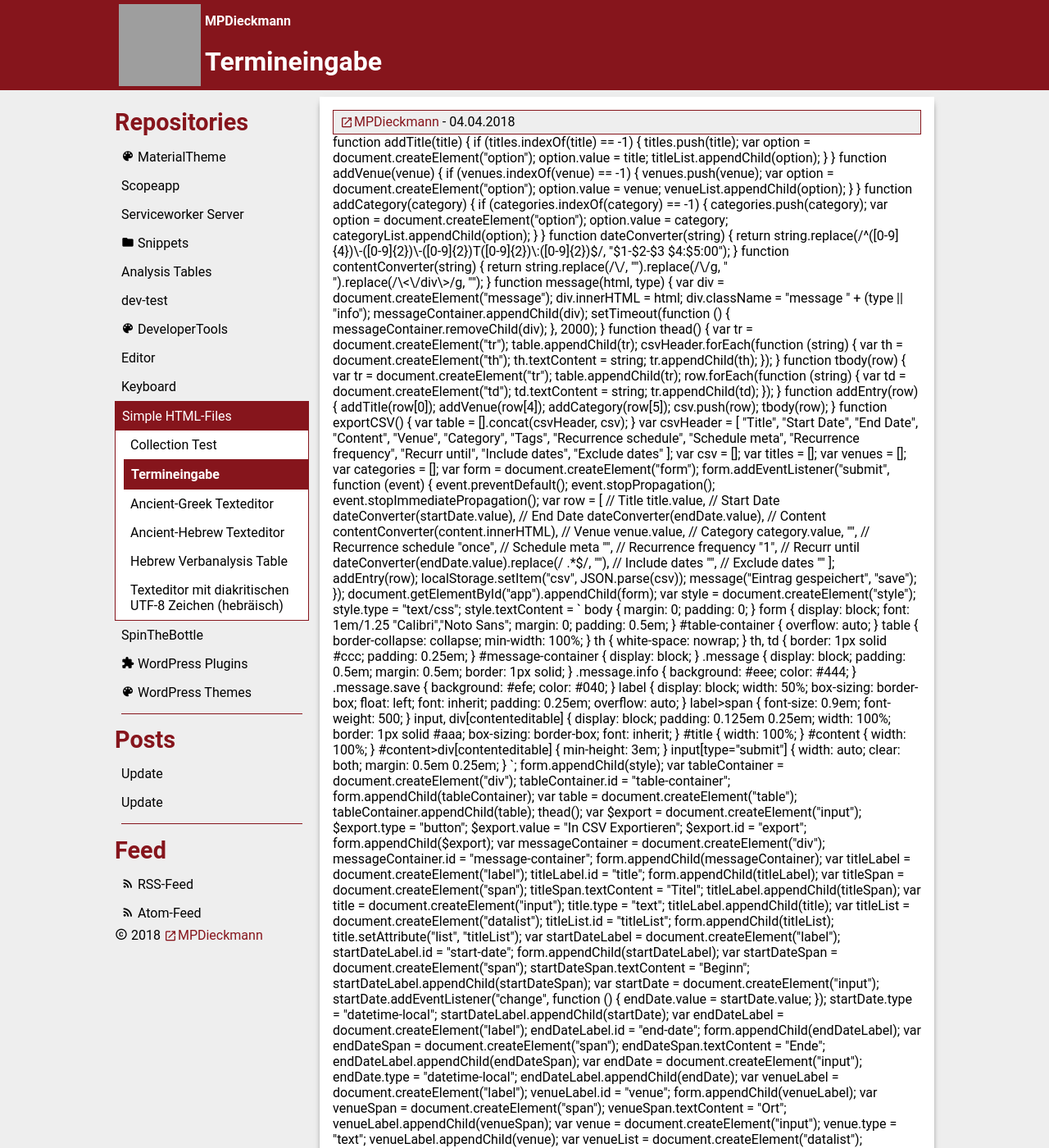
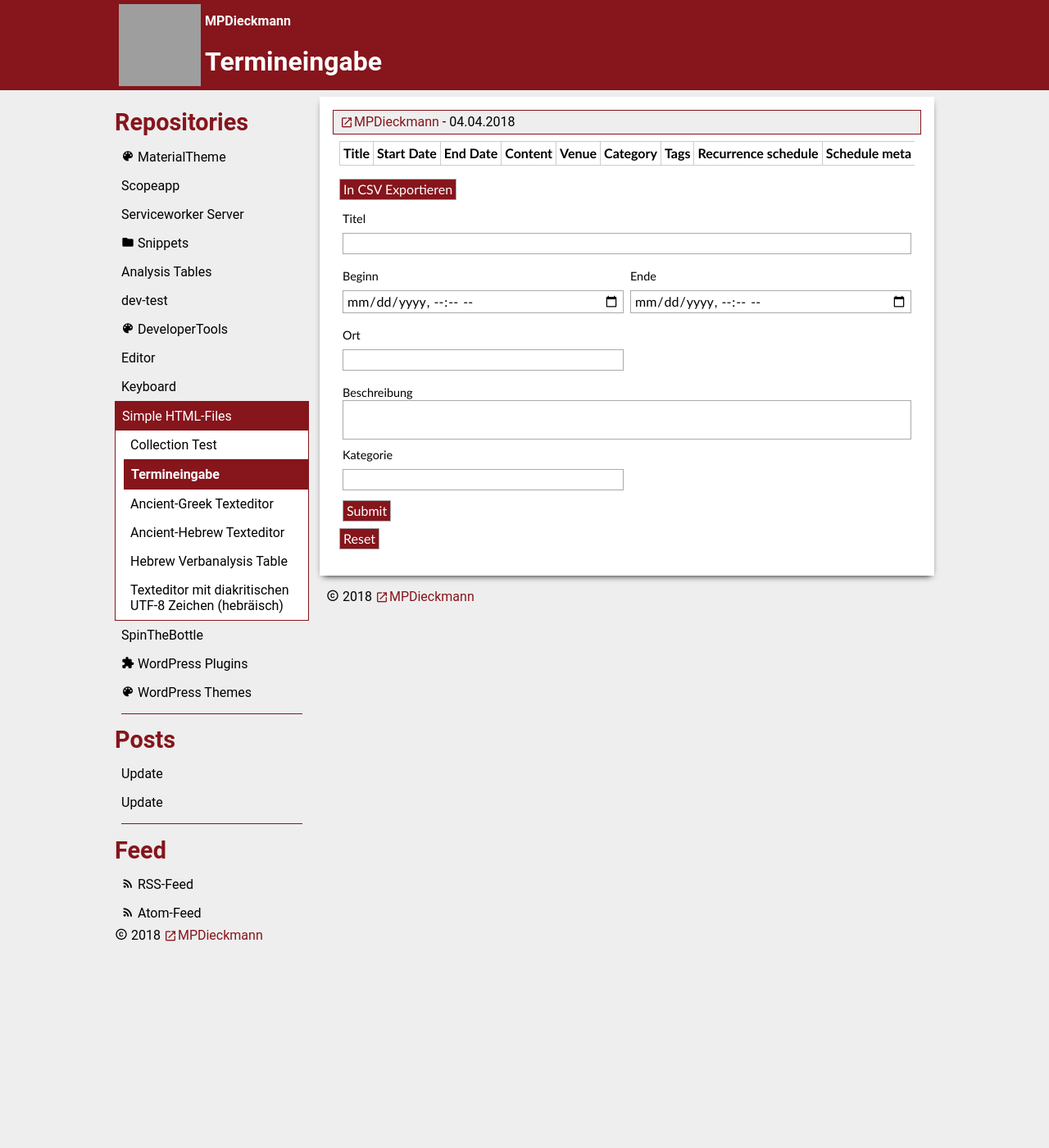
Before and after one commit to MPDieckmann/mpdieckmann.github.io, a Jekyll site: the page built from _repositories/simple/eventToCSV.html, in a window 1280 px wide and 1400 px high. Shown: the whole window at 82% size. Built offline with Jekyll 4.4.1, drawn with Linux system fonts in a browser that asks for light colours; some web fonts are replaced; some of the changed text lies outside the part shown; grey boxes are pictures that could not be loaded.

Commit message:
Update eventToCSV.html

```diff
--- a/_repositories/simple/eventToCSV.html
+++ b/_repositories/simple/eventToCSV.html
@@ -2,7 +2,7 @@
 themecolor: "#86151c"
 title: "Termineingabe"
 ---
-<div id="app></div>
+<div id="app"></div>
 <script type="text/javascript">
 function addTitle(title) {
   if (titles.indexOf(title) == -1) {
```
